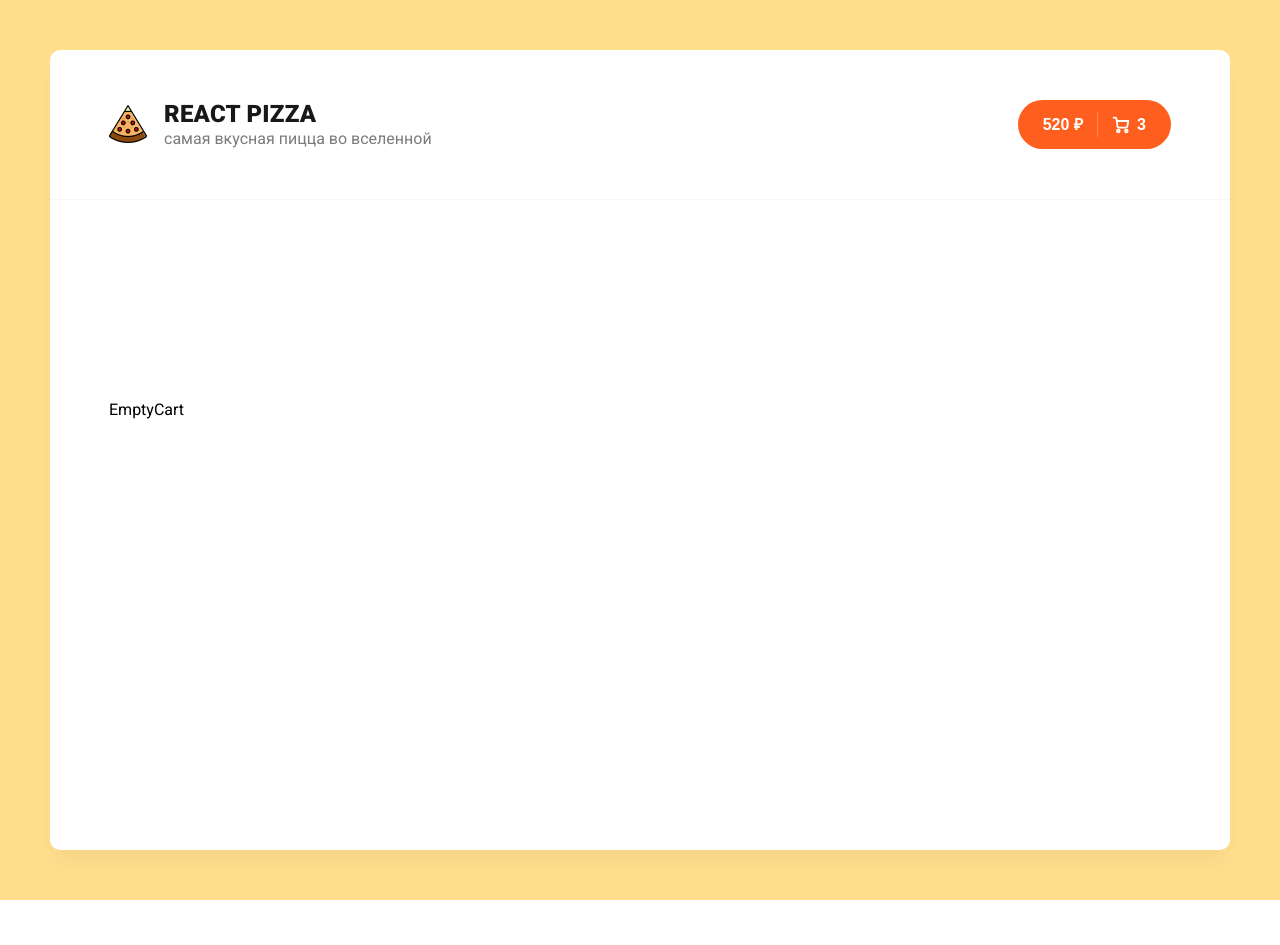
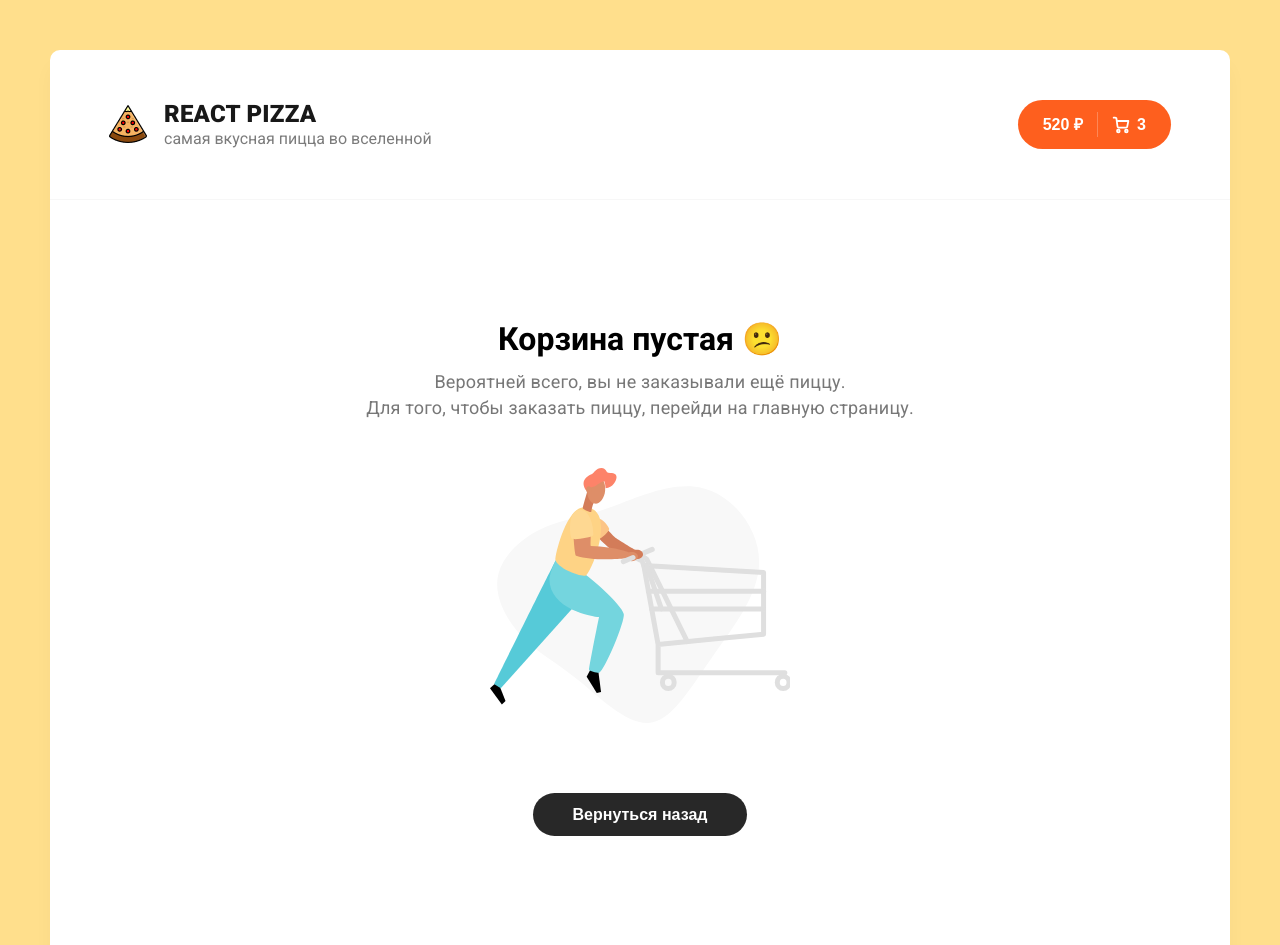
Before and after one commit to Allohamora/react-pizza, a React app: page /cart in a window 1280 px wide. Shown: the top 945 px of the page. Before the commit the page ends 900 px from the top, so only its background shows below. Built offline with nearby package versions, Linux system fonts and the light colour scheme.

Commit message:
Add EmptyCart

```diff
--- a/package.json
+++ b/package.json
@@ -18,6 +18,7 @@
     "react-router-dom": "^5.2.0",
     "redux": "^4.0.5",
     "styled-components": "^5.1.1",
+    "styled-reset": "^4.2.1",
     "typescript": "^3.9.7"
   },
   "devDependencies": {
--- a/src/components/Button/Button.tsx
+++ b/src/components/Button/Button.tsx
@@ -5,6 +5,7 @@ interface ButtonProps {
     cart?: boolean,
     primary?: boolean,
     secondary?: boolean,
+    sort?: boolean,
     add?: boolean,
     active?: boolean,
     pd1?: boolean,
@@ -24,14 +25,22 @@ export const Button = styled.button<ButtonProps>`
         opacity: .7;
     }
 
-    ${({ secondary, active, theme }) => secondary && `
+    ${({ secondary, theme }) => secondary && `
+        color: ${theme.btn_secondary$color};
+        background: ${theme.btn_secondary$bg};
+
+        padding-left: 40px;
+        padding-right: 40px;
+    `}
+
+    ${({ sort, active, theme }) => sort && `
             padding: 14px 25px;
-            color: ${theme.btn_secondary$color};
-            background: ${theme.btn_secondary$bg};
+            color: ${theme.btn_sort$color};
+            background: ${theme.btn_sort$bg};
 
             ${active && `
-                color: ${theme.btn_secondary_active$color};
-                background: ${theme.btn_secondary_active$bg};
+                color: ${theme.btn_sort_active$color};
+                background: ${theme.btn_sort_active$bg};
             `}
         `
     }
--- a/src/pages/Cart/Cart.tsx
+++ b/src/pages/Cart/Cart.tsx
@@ -4,10 +4,14 @@ import { EmptyCart } from './EmptyCart';
 
 interface CartProps {};
 
+const Container = styled.div`
+    min-height: 80vh;
+`;
+
 export const Cart: React.FC<CartProps> = props => {
     return (
-        <div>
+        <Container>
             <EmptyCart />
-        </div>
+        </Container>
     );
 };
--- a/src/pages/Cart/EmptyCart.tsx
+++ b/src/pages/Cart/EmptyCart.tsx
@@ -1,16 +1,67 @@
 import React from 'react';
 import styled from 'styled-components';
+import img from "assets/empty-cart.svg";
+import { Button } from 'components/Button';
+import { Link } from 'react-router-dom';
 
 interface EmptyCartProps {};
 
 const Container = styled.div`
-    padding-top: 160px;
+    display: flex;
+    align-items: center;
+    flex-flow: wrap column;
+
+    padding: 80px 0;
+`;
+
+const Title = styled.h2`
+    font-style: normal;
+    font-weight: bold;
+    font-size: 32px;
+    line-height: 39px;
+
+    color: #000000;
+`;
+
+const Text = styled.p`
+    padding-top: 10px;
+
+    font-style: normal;
+    font-weight: normal;
+    font-size: 18px;
+    line-height: 26px;
+
+    text-align: center;
+    letter-spacing: 0.01em;
+
+    color: #777777;
+`;
+
+const Image = styled.img`
+    display: block;
+
+    padding-top: 47px;
+`;
+
+const SLink = styled(Link)`
+    margin-top: 70px;
 `;
 
 export const EmptyCart: React.FC<EmptyCartProps> = props => {
     return (
         <Container>
-            EmptyCart
+            <Title>Корзина пустая <span>😕</span></Title>
+            <Text>
+                Вероятней всего, вы не заказывали ещё пиццу.
+                <br />
+                Для того, чтобы заказать пиццу, перейди на главную страницу.
+            </Text>
+            <Image src={img} alt="empty cart image" />
+            <SLink to="/" >
+                <Button secondary active >
+                    Вернуться назад
+                </Button>
+            </SLink>
         </Container>
     );
 };
--- a/src/pages/Main/Main.tsx
+++ b/src/pages/Main/Main.tsx
@@ -151,7 +151,7 @@ export const Main: React.FC<MainProps> = props => {
                         categories.map((category, i) => (
                             <Button
                                 key={i}
-                                secondary
+                                sort
                                 active={i === activeCategory}
                                 onClick={() => setActiveCategory(i)}
                             >
--- a/src/style.ts
+++ b/src/style.ts
@@ -1,4 +1,5 @@
 import { createGlobalStyle } from "styled-components"
+import reset from "styled-reset";
 
 const { white, orange, black } = {
     white: "#FFFFFF",
@@ -36,10 +37,13 @@ export const theme = {
     pizza__option$color: "#2C2C2C",
     pizza__option_selected$bg: white,
 
-    btn_secondary$bg: "#F9F9F9",
-    btn_secondary$color: "#2C2C2C",
-    btn_secondary_active$bg: "#282828",
-    btn_secondary_active$color: white,
+    btn_secondary$bg: "#282828",
+    btn_secondary$color: "#FFFFFF",
+
+    btn_sort$bg: "#F9F9F9",
+    btn_sort$color: "#2C2C2C",
+    btn_sort_active$bg: "#282828",
+    btn_sort_active$color: white,
 
     btn_add$color:"#EB5A1E",
     btn_add$border: "#EB5A1E",
@@ -53,6 +57,8 @@ export const theme = {
 };
 
 export const GlobalStyles = createGlobalStyle`
+    ${reset}
+
     *,
     *::after,
     *::before {
--- a/webpack.config.js
+++ b/webpack.config.js
@@ -52,6 +52,10 @@ module.exports = {
             }
         ]
     },
+    devServer: {
+        historyApiFallback: true,
+        compress: true,
+    },
     resolve: {
         plugins: [
             new TsconfigPathsPlugin({ configFile: "./tsconfig.json" }),
```
Also changed, not shown: src/assets/empty-cart.svg (added), 1 other file (tests, documents, lock files or other folders).
